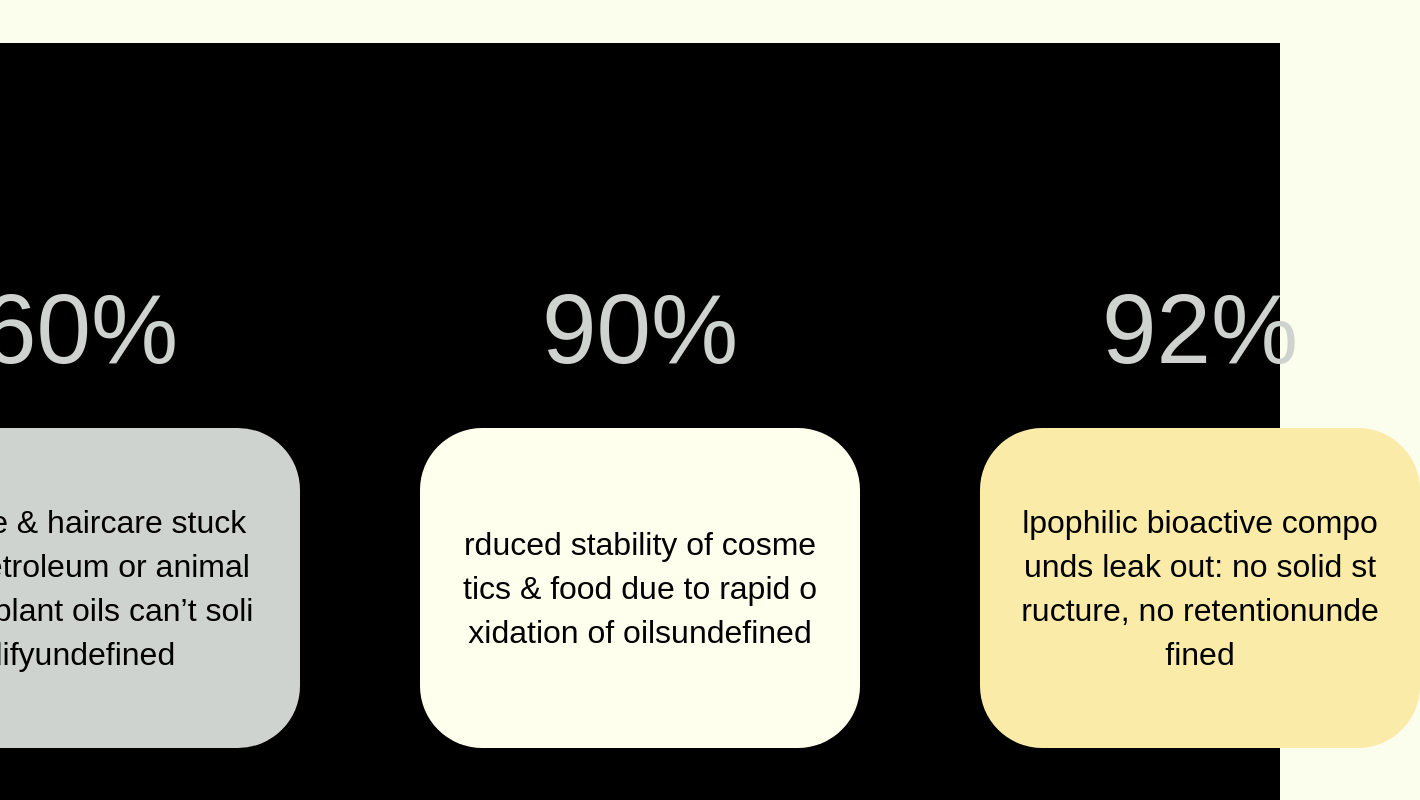
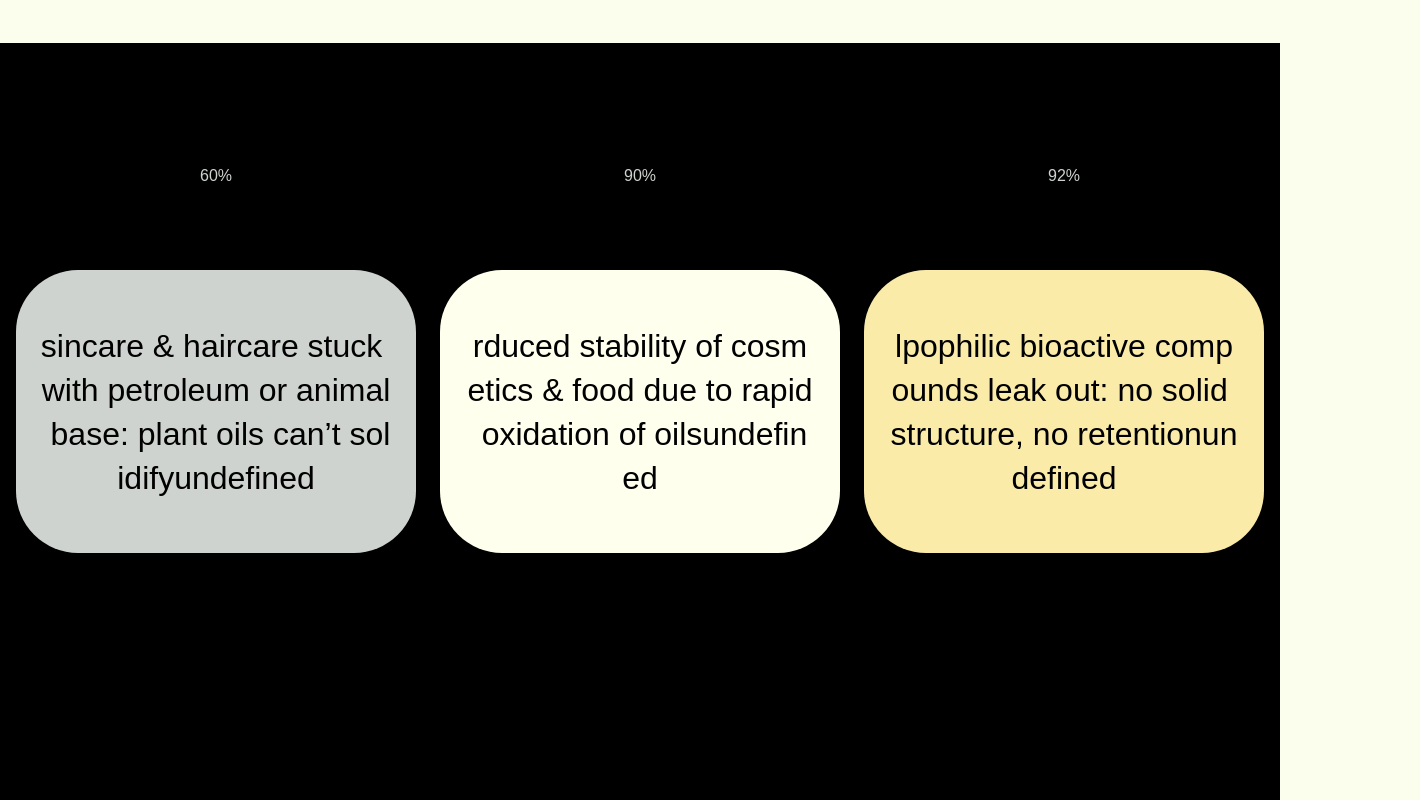
Before and after one commit to MrDrProfessorPatrick/olexir, a Next.js app: page / in a window 1280 px wide. Shown: the part 2380-3180 px from the top of the page, 1420 px wide, since content can reach past the window. Built offline with nearby package versions, Linux system fonts and the light colour scheme.

Commit message:
responive divs For HomePercentageValues done

```diff
--- a/src/components/HomePercentageValues.js
+++ b/src/components/HomePercentageValues.js
@@ -14,45 +14,49 @@ export default function HomePercentageValues() {
   }, [inView]);
 
   return (
-    <div className="w-full h-[948px] pt-[200px] bg-black">
-      <div className="relative flex justify-center gap-30">
-        <div className="flex flex-col justify-around w-[440px] h-[518px]">
-          <div ref={ref} className="text-[98px] text-[#CED3CF] text-center">
-            {show ? <AnimatedNumber value="60" /> : null}
-          </div>
-          <div className="w-[440px] h-[320px] bg-[#CED3CF] rounded-[62px] flex justify-center items-center text-center text-[32px]">
-            <motion.div
-              className="p-10"
-              initial={{ width: 0 }}
-              animate={{ width: "100%" }}
-              transition={{ duration: 2 }}
+    <div className="w-full min-h-screen pt-[10vh] bg-black overflow-x-auto">
+      <div className="flex justify-center gap-6 px-4">
+        {[
+          {
+            value: 60,
+            bg: "#CED3CF",
+            text: "skincare & haircare stuck with petroleum or animal base: plant oils can’t solidify",
+          },
+          {
+            value: 90,
+            bg: "#FFFFED",
+            text: "reduced stability of cosmetics & food due to rapid oxidation of oils",
+          },
+          {
+            value: 92,
+            bg: "#FAEBA9",
+            text: "lipophilic bioactive compounds leak out: no solid structure, no retention",
+          },
+        ].map((item, index) => (
+          <div
+            key={index}
+            className="flex flex-col justify-around 2xl:w-[440px] 2xl:h-[518px] 2xl:h-[336px] xl:w-[400px] xl:h-[471px] lg:w-[350px] lg:h-[412px] md:w-[300px] md:h-[353px] sm:w-[200px] sm:h-[235px] w-[100px] h-[117px] shrink-0"
+          >
+            <div
+              ref={index === 0 ? ref : null}
+              className="text-center text-[#CED3CF]"
             >
-              <TypewriterText text="skincare & haircare stuck with petroleum or animal base: plant oils can’t solidify" />
-            </motion.div>
-          </div>
-        </div>
-        <div className="flex flex-col justify-around w-[440px] h-[518px]">
-          <div className="text-[98px] text-[#CED3CF] text-center">
-            {" "}
-            {show ? <AnimatedNumber value="90" duration={4} /> : null}{" "}
-          </div>
-          <div className="w-[440px] h-[320px] bg-[#FFFFED] rounded-[62px] flex justify-center items-center text-center text-[32px]">
-            <div className="p-10 text-[32px]">
-              <TypewriterText text="reduced stability of cosmetics & food due to rapid oxidation of oils" />
+              {show ? <AnimatedNumber value={item.value} duration={4} /> : null}
+            </div>
+
+            <div
+              className="flex justify-center items-center text-center bg-opacity-80 rounded-[6vw] lg:rounded-[62px] px-[6vw] py-[6vw] sm:px-6 sm:py-8"
+              style={{
+                backgroundColor: item.bg,
+                height: "60%",
+              }}
+            >
+              <div className="text-[1vw] sm:text-[20px] md:text-[26px] lg:text-[32px]">
+                <TypewriterText text={item.text} />
+              </div>
             </div>
           </div>
-        </div>
-        <div className="flex flex-col justify-around w-[440px] h-[518px]">
-          <div className="text-[98px] text-[#CED3CF] text-center">
-            {" "}
-            {show ? <AnimatedNumber value="92" duration={4} /> : null}{" "}
-          </div>
-          <div className="w-[440px] h-[320px] bg-[#FAEBA9] rounded-[62px] flex justify-center items-center text-center">
-            <div className="p-10 text-[32px]">
-              <TypewriterText text="lipophilic bioactive compounds leak out: no solid structure, no retention" />
-            </div>
-          </div>
-        </div>
+        ))}
       </div>
     </div>
   );
--- a/src/components/TypeWriterText.js
+++ b/src/components/TypeWriterText.js
@@ -16,7 +16,7 @@ export default function TypewriterText({ text, delay = 0.03 }) {
   }, [text, delay]);
 
   return (
-    <div className="leading-snug text-[32px] text-center">
+    <div className="leading-snug text-center">
       {displayed.split("").map((char, index) => (
         <motion.span
           key={index}
```
